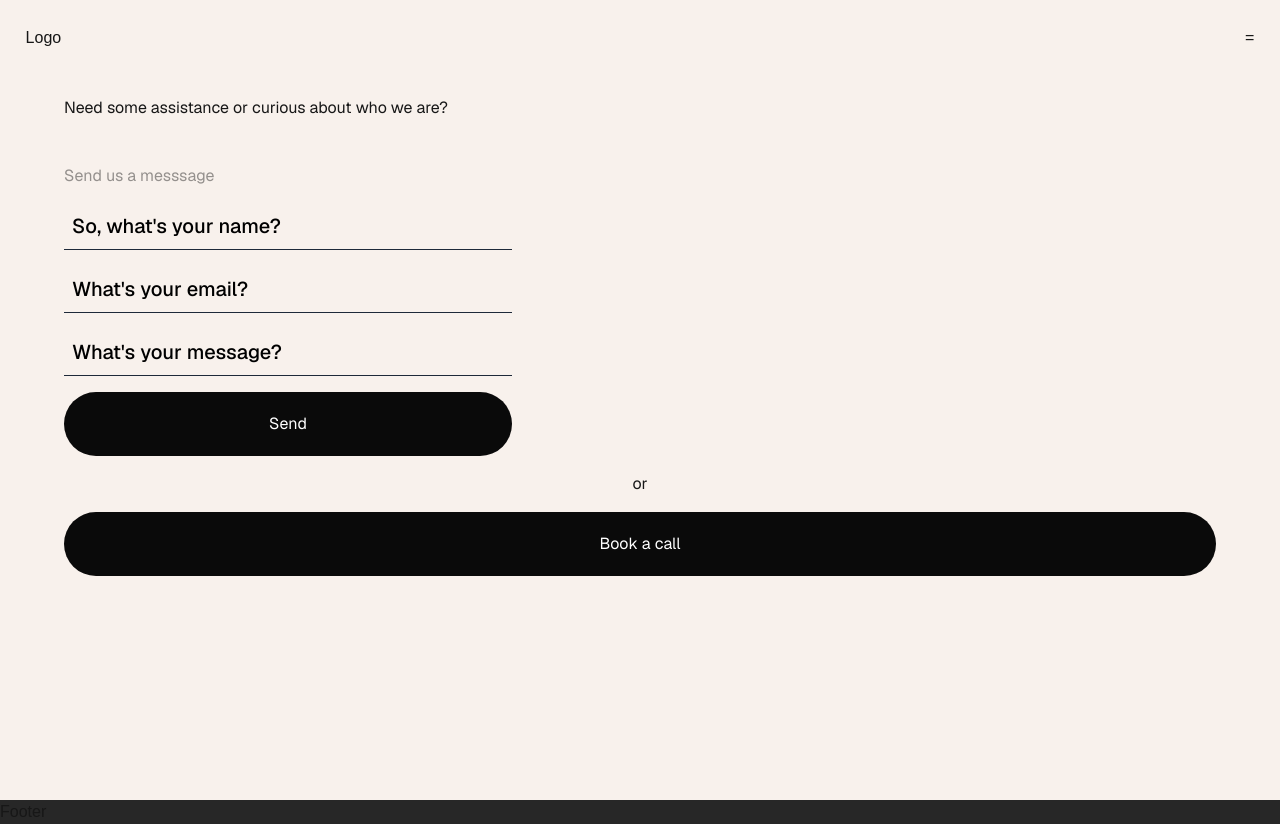
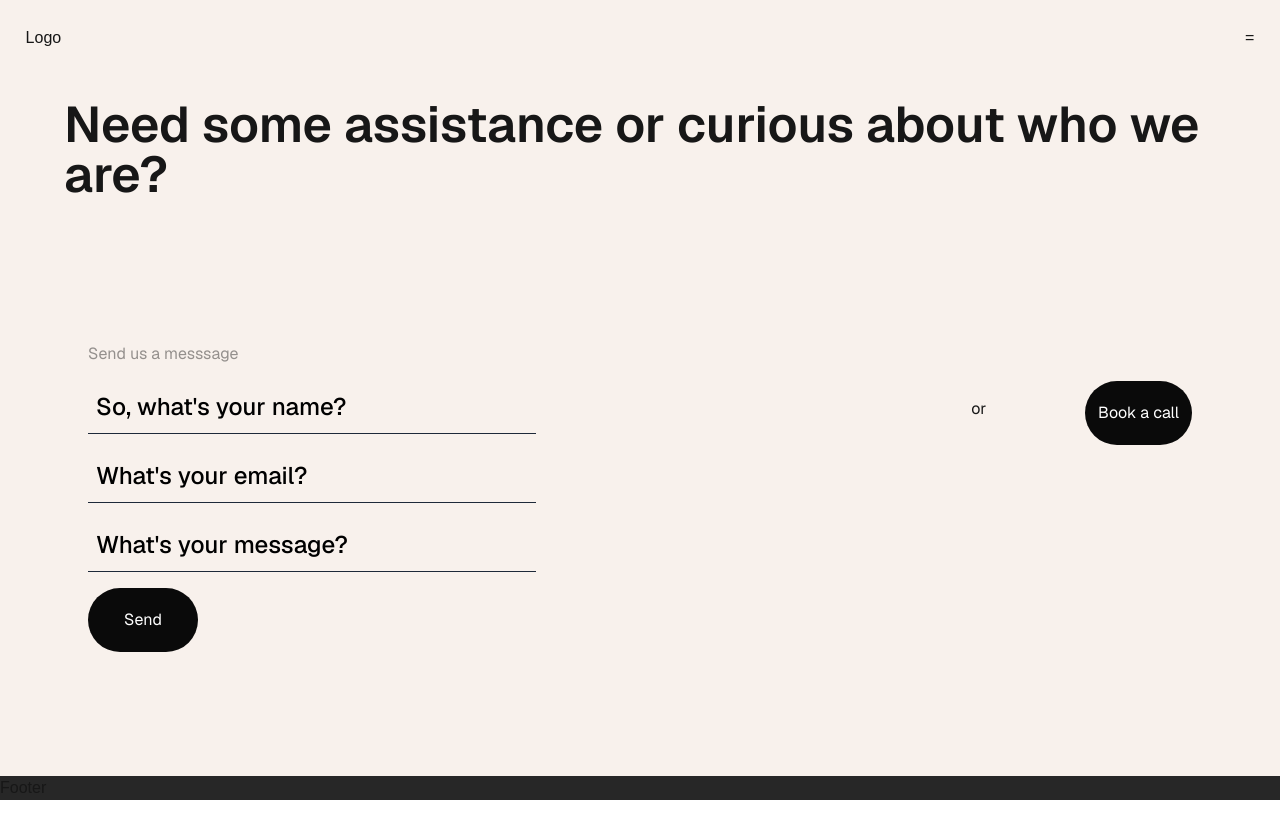
Before and after one commit to tahsinAmin/tech-nova, a Next.js app: page /contact in a window 1280 px wide. After the commit the page ends 800 px from the top, so only its background shows below. Built offline with nearby package versions, Linux system fonts and the light colour scheme.

Commit message:
feat: [Contact Page] - Success state after submit

```diff
--- a/app/contact/page.tsx
+++ b/app/contact/page.tsx
@@ -1,36 +1,61 @@
+'use client';
+
+import { useState } from "react";
+
 export default function Contact() {
+  const [formMsg, setFormMsg] = useState("");
+  const [loading, setLoading] = useState(false);
+
+  const handleSubmit = (e: React.FormEvent<HTMLFormElement>) => {
+    e.preventDefault();
+    setLoading(true);
+    setTimeout(() => {
+      setFormMsg("Thanks for your message!");
+      setLoading(false);
+    }, 2000);
+  }
+
   return (
     <>
       <div className="section-hero layout-contact flex-1 bg-zinc-50 font-sans dark:bg-black container">
-        <h1>Need some assistance or curious about who we are?</h1>
-        <div className="small-text">Send us a messsage</div>
-        <form action="/contact" className="flex flex-col gap-4 max-w-md">
+        <h1 className="sm:mb-[94px] text-[50px] font-semibold mb-[10px]">Need some assistance or curious about who we are?</h1>
+        <div className="px-[24px]">
+          {formMsg ? null : <div className="small-text sm:mt-0">Send us a messsage</div>}
+          <div className="sm:flex sm:gap-4 sm:justify-between">
+            {formMsg ?
+              <div className="text-center mt-[48px] mb-[15px]">Thanks for your message!</div> :
+              (<form onSubmit={handleSubmit} className="flex flex-col gap-4 max-w-md sm:w-4/5 ">
                 <input
                   type="text"
                   required
+                  name='username'
                   placeholder="So, what's your name?"
                   className="w-full px-2 py-2 bg-transparent border-0 border-b border-gray-800 focus:outline-none focus:ring-0 font-medium placeholder:font-medium placeholder:text-black"
                 />
                 <input
                   required
                   type="email"
+                  name='email'
                   placeholder="What's your email?"
                   className="w-full px-2 py-2 bg-transparent border-0 border-b border-gray-800 focus:outline-none focus:ring-0 font-medium placeholder:font-medium placeholder:text-black"
                 />
                 <input
                   required
                   type="text"
+                  name='message'
                   placeholder="What's your message?"
                   className="w-full px-2 py-2 bg-transparent border-0 border-b border-gray-800 focus:outline-none focus:ring-0 font-medium placeholder:font-medium placeholder:text-black"
                 />
                 <button
                   type="submit"
-            className="cta"
+                  className="cta sm:w-[110px]"
                 >
-            Send
+                  {loading ? "Sending..." : "Send"}
                 </button>
 
-        </form>
+              </form>)}
+
+            <div className="flex flex-col sm:w-1/5 sm:flex-row sm:justify-between sm:items-start">
               <div className="text-center py-[16px]">or</div>
               <button
                 type="submit"
@@ -39,6 +64,9 @@ export default function Contact() {
                 Book a call
               </button>
             </div>
+          </div>
+        </div>
+      </div>
     </>
   );
 }
--- a/app/globals.css
+++ b/app/globals.css
@@ -163,6 +163,7 @@ h1 {
   justify-content: unset;
   background-color: var(--smoked-white);
   color: var(--dark-gey);
+  min-height: 70vh;
 }
 
 .layout-contact .small-text {
@@ -178,5 +179,5 @@ h1 {
 }
 
 form input {
-  font-size: 20px;
+  font-size: clamp(20px, 3.2vw, 24px);
 }
```
Lines whose indentation alone changed are shown as unchanged.
